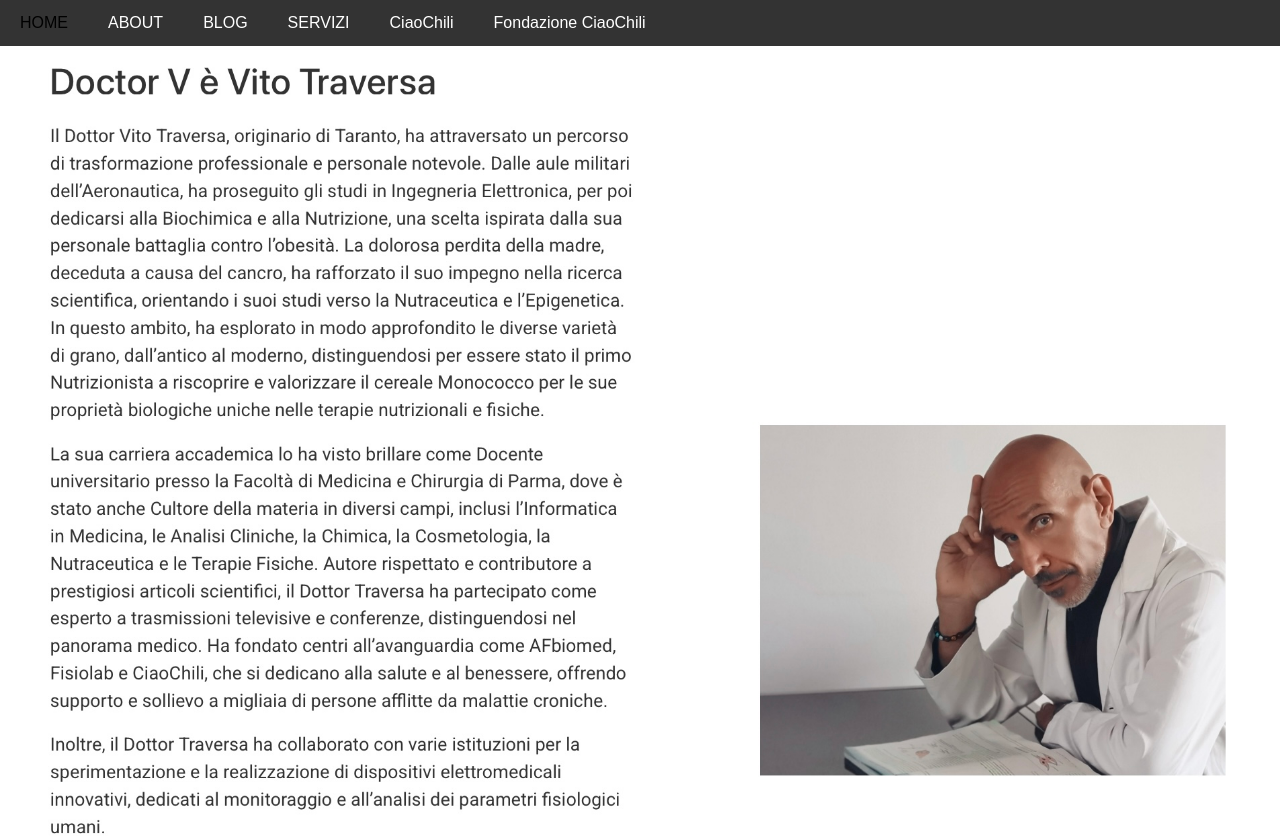
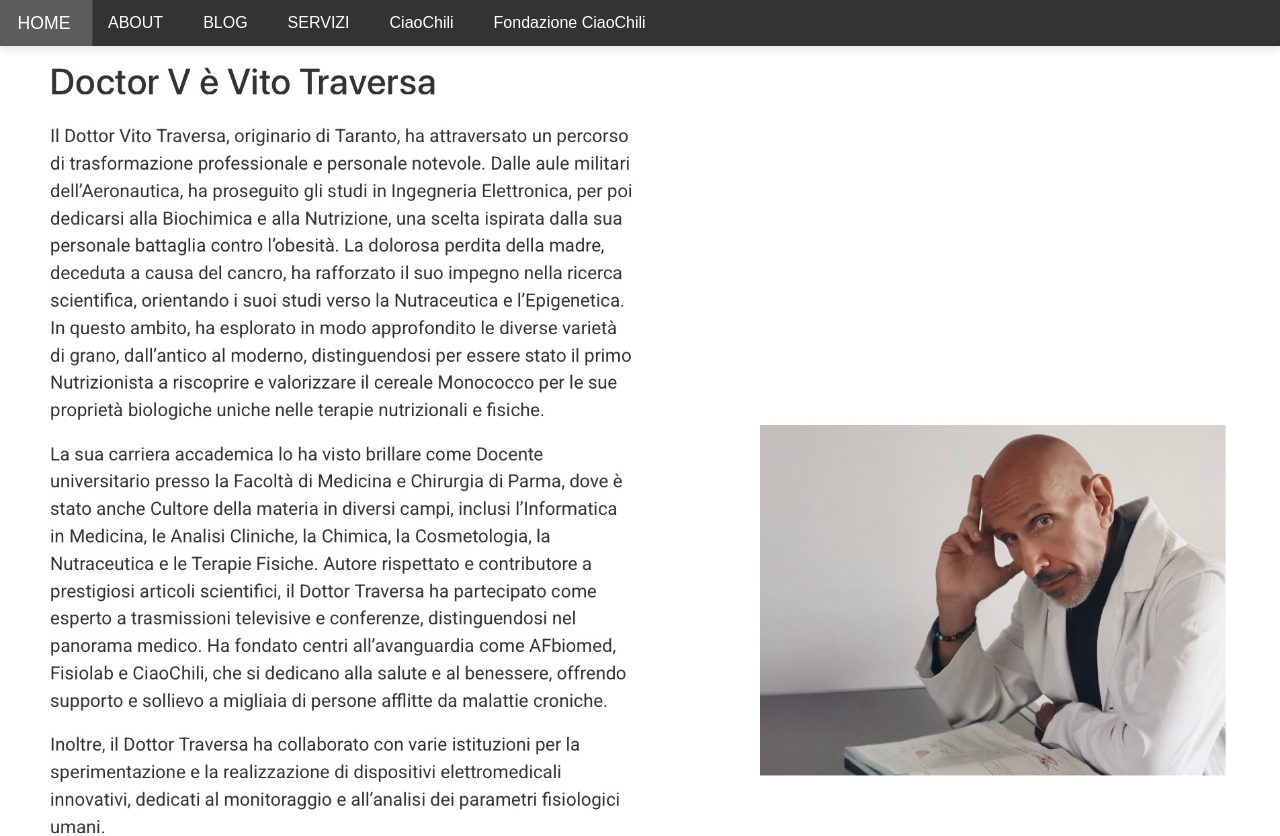
Before and after one commit to CiaoChili/Doctor-V, a plain HTML site: page About.html in a window 1280 px wide. Shown: the top 836 px of the page. Drawn offline with Linux system fonts and the light colour scheme.

Commit message:
Update About.html

```diff
--- a/About.html
+++ b/About.html
@@ -18,6 +18,8 @@
             position: sticky;
             top: 0;
             z-index: 1000;
+            box-shadow: 0 4px 8px rgba(0, 0, 0, 0.1); /* Add shadow */
+            transition: all 0.3s ease-in-out; /* Smooth transition on scroll */
         }
 
         .navbar a {
@@ -25,14 +27,15 @@
             display: block;
             color: white;
             padding: 14px 20px;
-            text-align: center;
+            text-align: left;
             text-decoration: none;
         }
 
         .navbar a:hover {
-            color: black;
+            background: rgba(255, 255, 255, 0.2); /* Hover background */
+            transform: scale(1.1); /* Slightly enlarge on hover */
+        }
 
-        }
 
         /* Main Content */
         .header {
```
